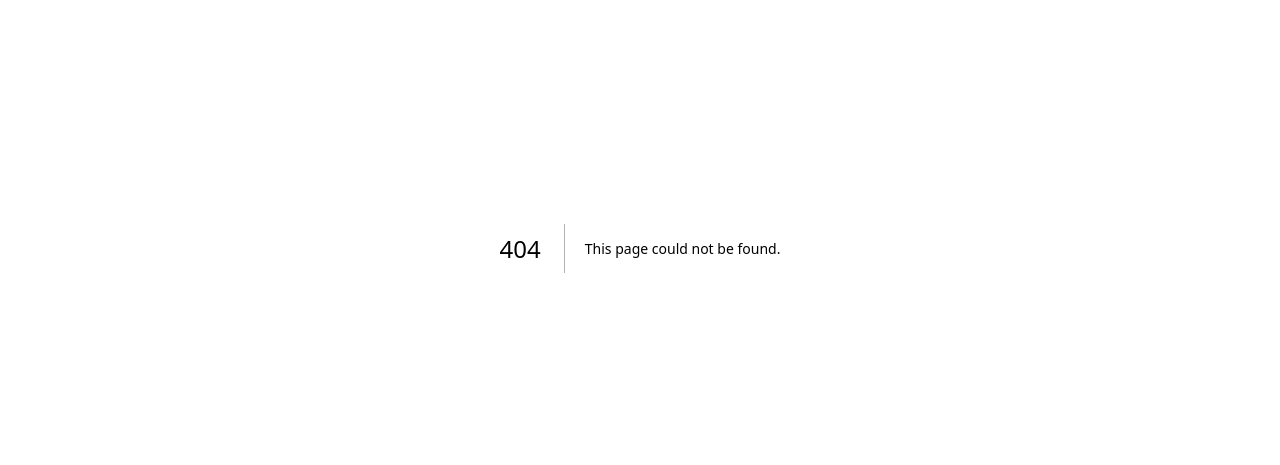
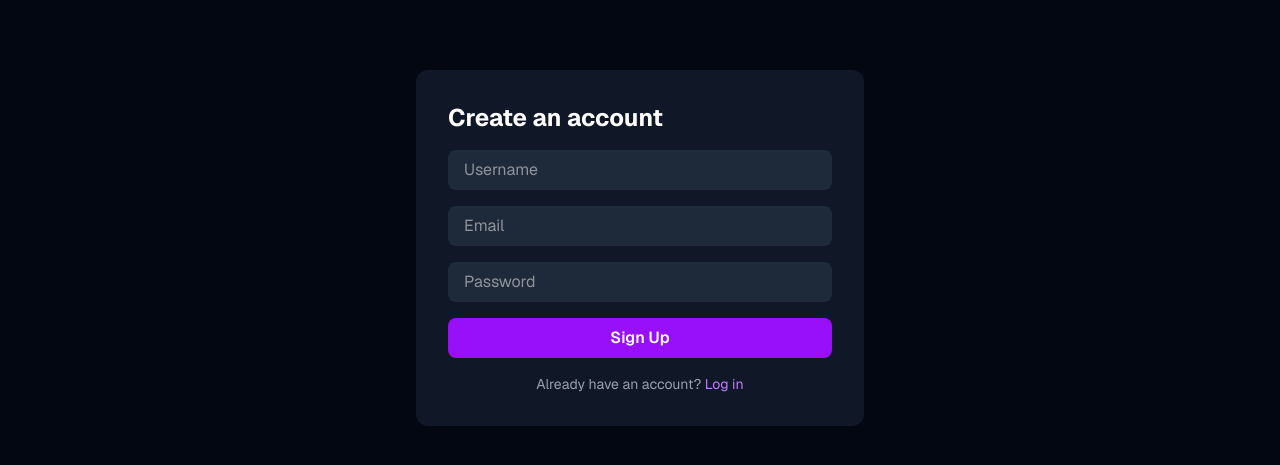
Before and after one commit to Supro26/Game-Review-WebApp, a Next.js app: page /signup in a window 1280 px wide. Before the commit this address had no page. Shown: the part 225-690 px from the top of the page. Built offline with nearby package versions, Linux system fonts and the light colour scheme; no server answers.

Commit message:
user login/signup

```diff
--- /dev/null
+++ b/app/login/page.js
@@ -0,0 +1,70 @@
+"use client"
+
+import { useState } from "react"
+import { createClient } from "../../utils/supabase/client"
+import { useRouter } from "next/navigation"
+import Link from "next/link"
+
+export default function LoginPage() {
+  const [email, setEmail] = useState("")
+  const [password, setPassword] = useState("")
+  const [error, setError] = useState(null)
+  const [loading, setLoading] = useState(false)
+
+  const router = useRouter()
+  const supabase = createClient()
+
+  async function handleLogin() {
+    setLoading(true)
+    setError(null)
+
+    const { error } = await supabase.auth.signInWithPassword({ email, password })
+
+    if (error) {
+      setError(error.message)
+      setLoading(false)
+    } else {
+      router.push("/discover")
+    }
+  }
+
+  return (
+    <div className="min-h-screen flex items-center justify-center bg-gray-950">
+      <div className="bg-gray-900 p-8 rounded-xl w-full max-w-md flex flex-col gap-4">
+        <h1 className="text-2xl font-bold text-white">Welcome back</h1>
+
+        {error && <p className="text-red-400 text-sm">{error}</p>}
+
+        <input
+          type="email"
+          placeholder="Email"
+          value={email}
+          onChange={(e) => setEmail(e.target.value)}
+          className="bg-gray-800 text-white px-4 py-2 rounded-lg outline-none focus:ring-2 focus:ring-purple-500"
+        />
+        <input
+          type="password"
+          placeholder="Password"
+          value={password}
+          onChange={(e) => setPassword(e.target.value)}
+          className="bg-gray-800 text-white px-4 py-2 rounded-lg outline-none focus:ring-2 focus:ring-purple-500"
+        />
+
+        <button
+          onClick={handleLogin}
+          disabled={loading}
+          className="bg-purple-600 hover:bg-purple-700 text-white py-2 rounded-lg font-semibold transition"
+        >
+          {loading ? "Logging in..." : "Log In"}
+        </button>
+
+        <p className="text-gray-400 text-sm text-center">
+          Don't have an account?{" "}
+          <Link href="/signup" className="text-purple-400 hover:underline">
+            Sign up
+          </Link>
+        </p>
+      </div>
+    </div>
+  )
+}
--- /dev/null
+++ b/app/signup/page.js
@@ -0,0 +1,88 @@
+"use client"
+
+import { useState } from "react"
+import { createClient } from "../../utils/supabase/client"
+import { useRouter } from "next/navigation"
+import Link from "next/link"
+
+export default function SignupPage() {
+  const [email, setEmail] = useState("")
+  const [password, setPassword] = useState("")
+  const [username, setUsername] = useState("")
+  const [error, setError] = useState(null)
+  const [message, setMessage] = useState(null)
+  const [loading, setLoading] = useState(false)
+
+  const router = useRouter()
+  const supabase = createClient()
+
+  async function handleSignup() {
+    setLoading(true)
+    setError(null)
+    setMessage(null)
+
+    const { error } = await supabase.auth.signUp({
+      email,
+      password,
+      options: {
+        data: { username }
+      }
+    })
+
+    if (error) {
+      setError(error.message)
+      setLoading(false)
+    } else {
+      setMessage("Check your email for a confirmation link!")
+      setLoading(false)
+    }
+  }
+
+  return (
+    <div className="min-h-screen flex items-center justify-center bg-gray-950">
+      <div className="bg-gray-900 p-8 rounded-xl w-full max-w-md flex flex-col gap-4">
+        <h1 className="text-2xl font-bold text-white">Create an account</h1>
+
+        {error && <p className="text-red-400 text-sm">{error}</p>}
+        {message && <p className="text-green-400 text-sm">{message}</p>}
+
+        <input
+          type="text"
+          placeholder="Username"
+          value={username}
+          onChange={(e) => setUsername(e.target.value)}
+          className="bg-gray-800 text-white px-4 py-2 rounded-lg outline-none focus:ring-2 focus:ring-purple-500"
+        />
+        <input
+          type="email"
+          placeholder="Email"
+          value={email}
+          onChange={(e) => setEmail(e.target.value)}
+          className="bg-gray-800 text-white px-4 py-2 rounded-lg outline-none focus:ring-2 focus:ring-purple-500"
+        />
+        <input
+          type="password"
+          placeholder="Password"
+          value={password}
+          onChange={(e) => setPassword(e.target.value)}
+          className="bg-gray-800 text-white px-4 py-2 rounded-lg outline-none focus:ring-2 focus:ring-purple-500"
+        />
+
+        <button
+          onClick={handleSignup}
+          disabled={loading}
+          className="bg-purple-600 hover:bg-purple-700 text-white py-2 rounded-lg font-semibold transition"
+        >
+          {loading ? "Creating account..." : "Sign Up"}
+        </button>
+
+        <p className="text-gray-400 text-sm text-center">
+          Already have an account?{" "}
+          <Link href="/login" className="text-purple-400 hover:underline">
+            Log in
+          </Link>
+        </p>
+      </div>
+    </div>
+  )
+}
--- /dev/null
+++ b/utils/supabase/client.js
@@ -0,0 +1,8 @@
+import { createBrowserClient } from '@supabase/ssr'
+
+export function createClient() {
+  return createBrowserClient(
+    process.env.NEXT_PUBLIC_SUPABASE_URL,
+    process.env.NEXT_PUBLIC_SUPABASE_ANON_KEY
+  )
+}
--- /dev/null
+++ b/utils/supabase/server.js
@@ -0,0 +1,25 @@
+import { createServerClient } from '@supabase/ssr'
+import { cookies } from 'next/headers'
+
+export async function createClient() {
+  const cookieStore = await cookies()
+
+  return createServerClient(
+    process.env.NEXT_PUBLIC_SUPABASE_URL,
+    process.env.NEXT_PUBLIC_SUPABASE_ANON_KEY,
+    {
+      cookies: {
+        getAll() {
+          return cookieStore.getAll()
+        },
+        setAll(cookiesToSet) {
+          try {
+            cookiesToSet.forEach(({ name, value, options }) =>
+              cookieStore.set(name, value, options)
+            )
+          } catch {}
+        },
+      },
+    }
+  )
+}
```
Also changed, not shown: 1 other file (tests, documents, lock files or other folders).
